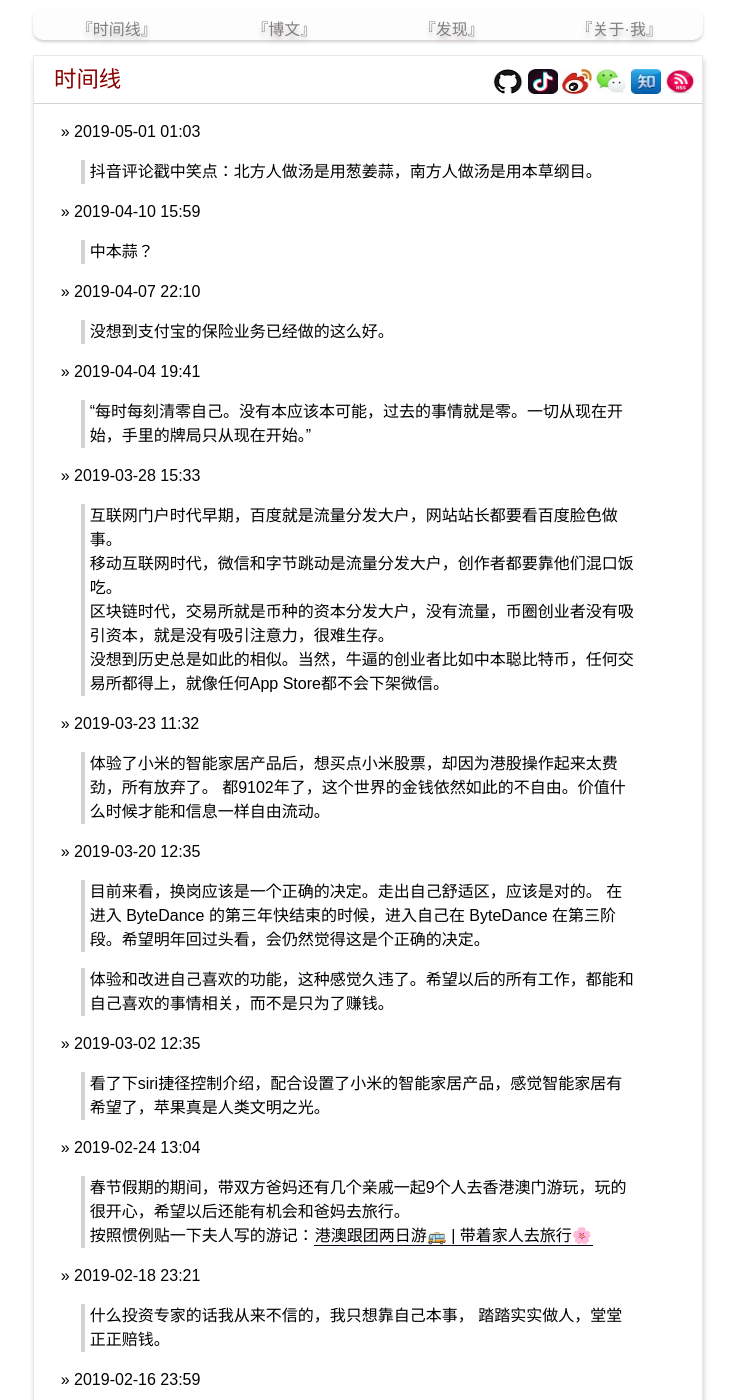
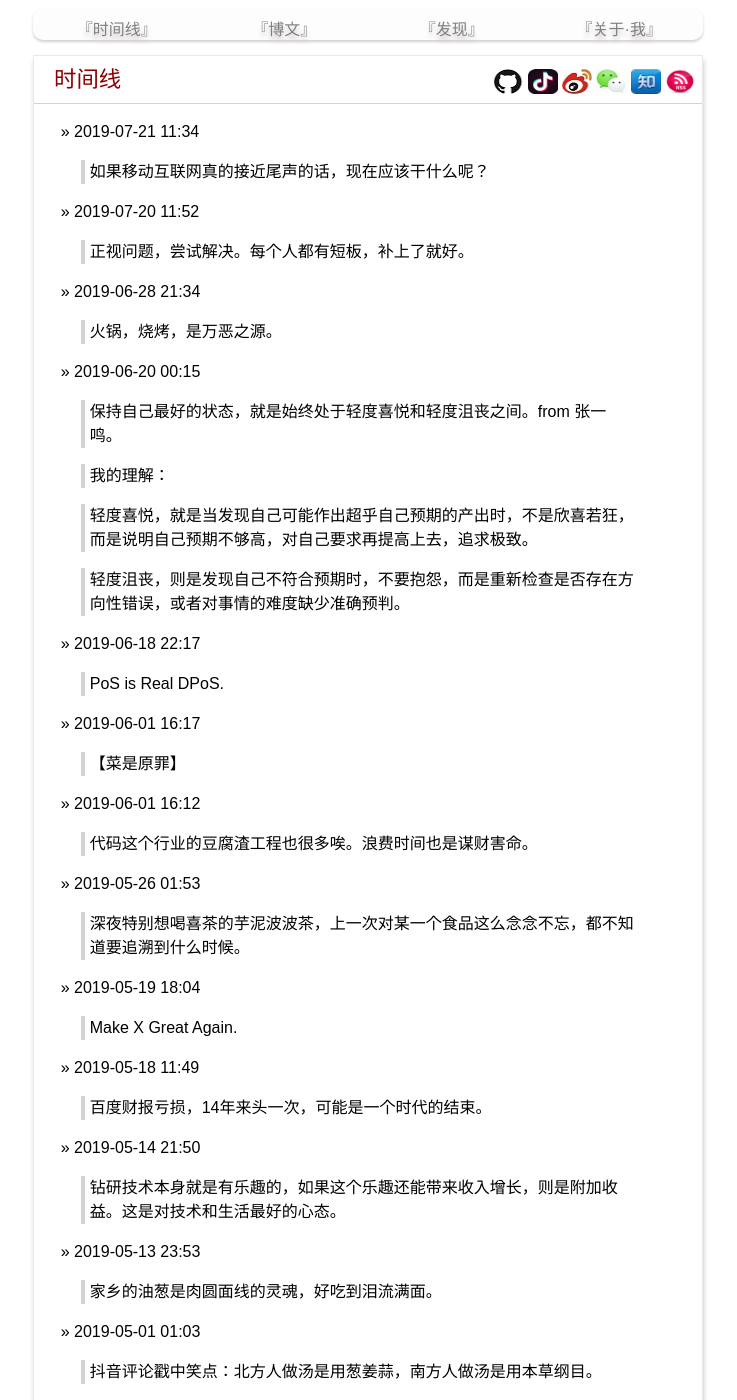
Before and after one commit to yanyiwu/blog, a Jekyll site: the page built from index.md, in a window 1280 px wide and 1400 px high. Shown: the whole window, without its empty margins (272-1009 px from the left). Built offline with Jekyll 4.4.1, drawn with Linux system fonts in a browser that asks for light colours; Markdown is read by kramdown in place of the engine named in the settings; comment, search, counter and statistics services are not loaded.

Commit message:
[moments]

```diff
--- a/index.md
+++ b/index.md
@@ -2,6 +2,60 @@
 layout: posting
 title: 时间线
 ---
+
+&raquo; 2019-07-21 11:34
+
+> 如果移动互联网真的接近尾声的话，现在应该干什么呢？
+
+&raquo; 2019-07-20 11:52
+
+> 正视问题，尝试解决。每个人都有短板，补上了就好。
+
+&raquo; 2019-06-28 21:34
+
+> 火锅，烧烤，是万恶之源。
+
+&raquo; 2019-06-20 00:15
+
+> 保持自己最好的状态，就是始终处于轻度喜悦和轻度沮丧之间。from 张一鸣。
+
+> 我的理解：
+
+> 轻度喜悦，就是当发现自己可能作出超乎自己预期的产出时，不是欣喜若狂，而是说明自己预期不够高，对自己要求再提高上去，追求极致。
+
+> 轻度沮丧，则是发现自己不符合预期时，不要抱怨，而是重新检查是否存在方向性错误，或者对事情的难度缺少准确预判。
+
+&raquo; 2019-06-18 22:17
+
+> PoS is Real DPoS.
+
+&raquo; 2019-06-01 16:17
+
+> 【菜是原罪】
+
+&raquo; 2019-06-01 16:12
+
+> 代码这个行业的豆腐渣工程也很多唉。浪费时间也是谋财害命。
+
+&raquo; 2019-05-26 01:53
+
+> 深夜特别想喝喜茶的芋泥波波茶，上一次对某一个食品这么念念不忘，都不知道要追溯到什么时候。
+
+&raquo; 2019-05-19 18:04
+
+> Make X Great Again.
+
+&raquo; 2019-05-18 11:49
+
+> 百度财报亏损，14年来头一次，可能是一个时代的结束。
+
+&raquo; 2019-05-14 21:50
+
+> 钻研技术本身就是有乐趣的，如果这个乐趣还能带来收入增长，则是附加收益。这是对技术和生活最好的心态。
+
+&raquo; 2019-05-13 23:53
+
+> 家乡的油葱是肉圆面线的灵魂，好吃到泪流满面。
 
 &raquo; 2019-05-01 01:03
 
```
